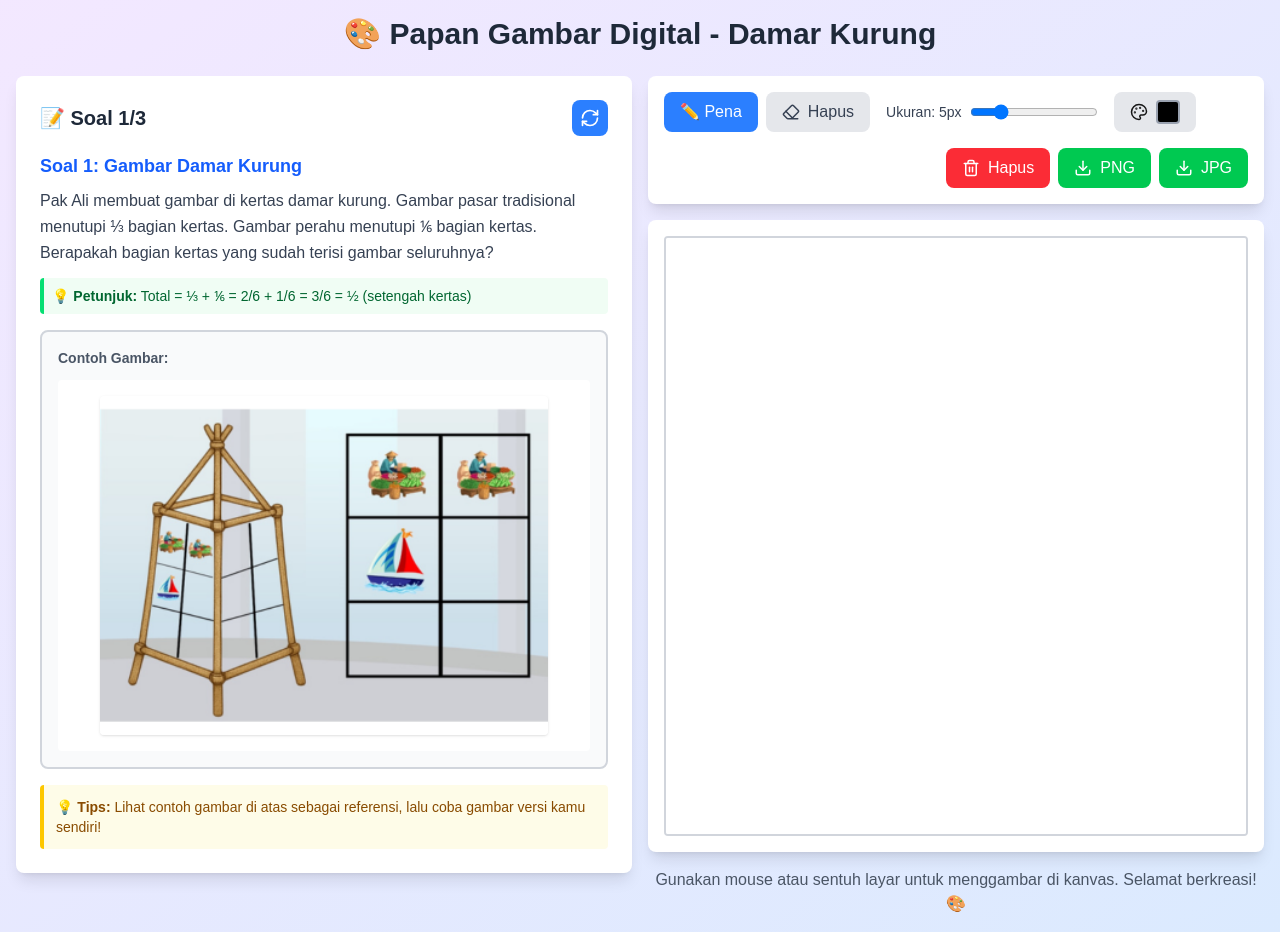
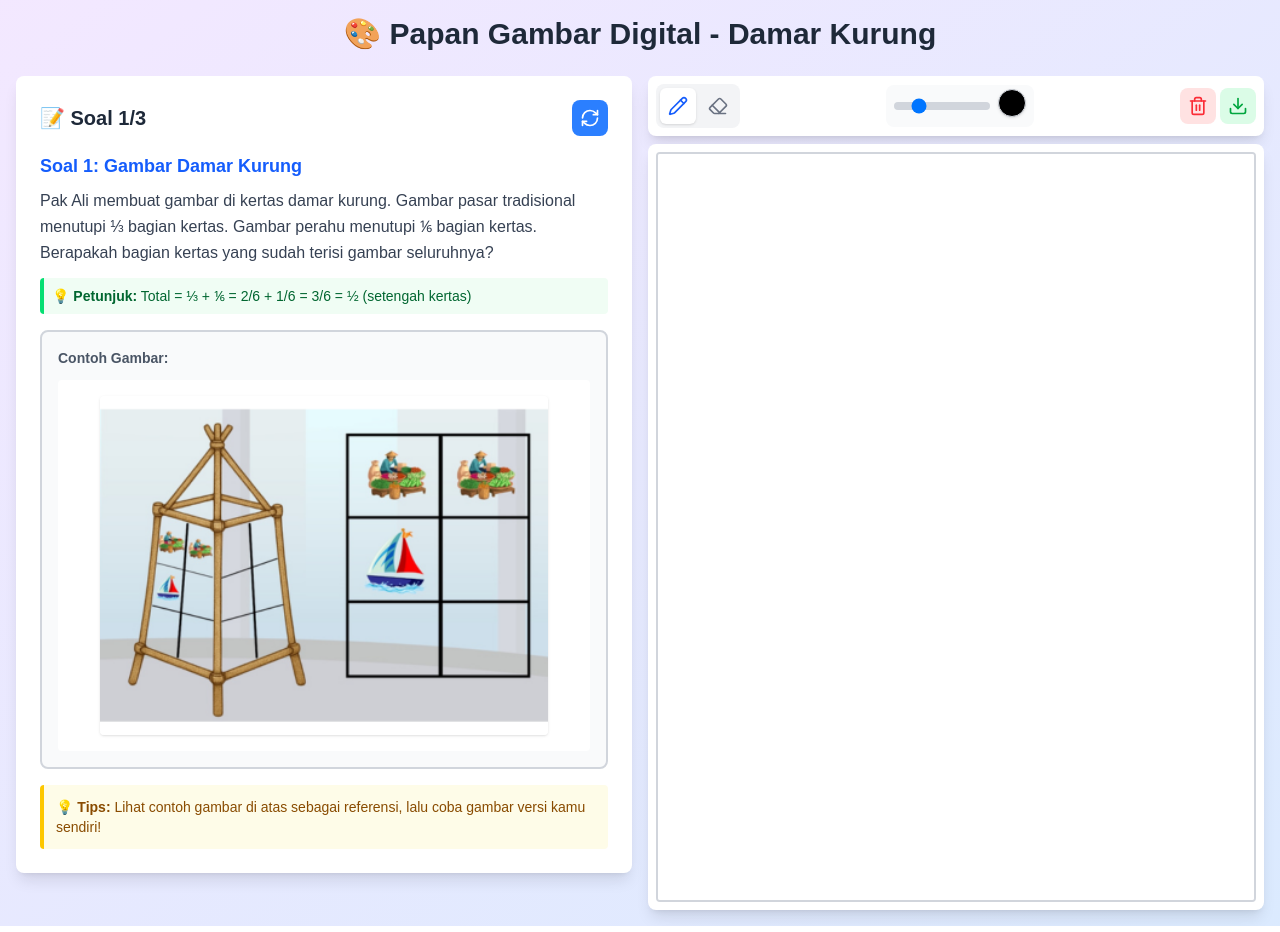
Before and after one commit to anugrahromadhon/Drawing-Web, a Next.js app: page / in a window 1280 px wide. Built offline with nearby package versions, Linux system fonts and the light colour scheme.

Commit message:
Update canvas height and add Pencil tool
Increased default canvas height from 600px to 750px and added a Pencil tool to the toolbar.

```diff
--- a/src/components/DrawingApp.tsx
+++ b/src/components/DrawingApp.tsx
@@ -1,7 +1,7 @@
 "use client";
 
 import React, { useRef, useState, useEffect } from 'react';
-import { Download, Eraser, Trash2, Palette, RefreshCw } from 'lucide-react';
+import { Download, Eraser, Trash2, Palette, RefreshCw, Pencil } from 'lucide-react';
 
 export default function DrawingApp() {
   const canvasRef = useRef<HTMLCanvasElement | null>(null);
@@ -44,7 +44,8 @@ export default function DrawingApp() {
 
     const dpr = typeof window !== "undefined" ? window.devicePixelRatio || 1 : 1;
     const width = canvas.offsetWidth || 800;
-    const height = canvas.offsetHeight || 600;
+    // UBAH: Tinggi default diperbesar agar panjang ke bawah
+    const height = canvas.offsetHeight || 750;
 
     canvas.width = Math.floor(width * dpr);
     canvas.height = Math.floor(height * dpr);
@@ -110,9 +111,7 @@ export default function DrawingApp() {
     if (!canvas) return;
     const ctx = canvas.getContext("2d");
     if (!ctx) return;
-
     (e.target as HTMLCanvasElement).releasePointerCapture?.(e.pointerId);
-
     ctx.closePath();
     setIsDrawing(false);
   };
@@ -120,12 +119,9 @@ export default function DrawingApp() {
   const clearCanvas = () => {
     const canvas = canvasRef.current;
     if (!canvas) return;
-
     const ctx = canvas.getContext('2d');
     if (!ctx) return;
-
     const dpr = (typeof window !== "undefined" ? window.devicePixelRatio : 1) || 1;
-
     ctx.setTransform(1, 0, 0, 1, 0, 0);
     ctx.fillStyle = '#FFFFFF';
     ctx.fillRect(0, 0, canvas.width, canvas.height);
@@ -135,14 +131,11 @@ export default function DrawingApp() {
   const exportImage = (format: "png" | "jpeg" = "png") => {
     const canvas = canvasRef.current;
     if (!canvas) return;
-
     const mime = format === "jpeg" ? "image/jpeg" : "image/png";
     const title = (questions && questions[currentQuestion]?.title) || "drawing";
     const safeTitle = title.toLowerCase().replace(/\s+/g, "-").replace(/[^a-z0-9\-]/g, "");
     const filename = `gambar-${safeTitle}.${format}`;
-
     const dataUrl = canvas.toDataURL(mime);
-
     const link = document.createElement("a");
     link.href = dataUrl;
     link.download = filename;
@@ -163,7 +156,6 @@ export default function DrawingApp() {
           🎨 Papan Gambar Digital - Damar Kurung
         </h1>
 
-        {/* UBAH: Grid jadi 2 kolom (lg:grid-cols-2) agar 50:50 */}
         <div className="grid grid-cols-1 lg:grid-cols-2 gap-4">
 
           {/* Panel Soal - Kiri */}
@@ -220,108 +212,85 @@ export default function DrawingApp() {
           </div>
 
           {/* Panel Gambar - Kanan */}
-          {/* UBAH: col-span jadi 1 (lg:col-span-1) agar lebar sama dengan kiri */}
-          <div className="lg:col-span-1">
-            {/* Toolbar */}
-            <div className="bg-white rounded-lg shadow-lg p-4 mb-4">
-              <div className="flex flex-wrap items-center gap-4">
-                <div className="flex gap-2">
+          <div className="lg:col-span-1 flex flex-col">
+
+            {/* UBAH: Toolbar dibuat lebih tipis (p-2) dan compact */}
+            <div className="bg-white rounded-lg shadow-lg p-2 mb-2 flex flex-wrap items-center justify-between gap-2">
+
+                {/* Grup Alat (Pena & Hapus - Tanpa Teks) */}
+                <div className="flex gap-1 bg-gray-100 p-1 rounded-lg">
                   <button
                     onClick={() => setTool('pen')}
-                    className={`px-4 py-2 rounded-lg font-medium transition ${
-                      tool === 'pen'
-                        ? 'bg-blue-500 text-white'
-                        : 'bg-gray-200 text-gray-700 hover:bg-gray-300'
+                    className={`p-2 rounded-md transition ${
+                      tool === 'pen' ? 'bg-white shadow text-blue-600' : 'text-gray-500 hover:text-gray-700'
                     }`}
+                    title="Pena"
                   >
-                    ✏️ Pena
+                    <Pencil size={20} />
                   </button>
                   <button
                     onClick={() => setTool('eraser')}
-                    className={`px-4 py-2 rounded-lg font-medium transition flex items-center gap-2 ${
-                      tool === 'eraser'
-                        ? 'bg-blue-500 text-white'
-                        : 'bg-gray-200 text-gray-700 hover:bg-gray-300'
+                    className={`p-2 rounded-md transition ${
+                      tool === 'eraser' ? 'bg-white shadow text-blue-600' : 'text-gray-500 hover:text-gray-700'
                     }`}
+                    title="Penghapus"
                   >
-                    <Eraser size={18} /> Hapus
+                    <Eraser size={20} />
                   </button>
                 </div>
 
-                <div className="flex items-center gap-2">
-                  <label className="text-sm font-medium text-gray-700">
-                    Ukuran: {brushSize}px
-                  </label>
+                {/* Grup Slider & Warna */}
+                <div className="flex items-center gap-2 bg-gray-50 px-2 py-1 rounded-lg">
                   <input
-                    type="range"
-                    min="1"
-                    max="20"
+                    type="range" min="1" max="20"
                     value={brushSize}
                     onChange={(e) => setBrushSize(Number(e.target.value))}
-                    className="w-32"
+                    className="w-24 h-2 bg-gray-300 rounded-lg appearance-none cursor-pointer"
+                    title="Ukuran Kuas"
                   />
-                </div>
-
                   <div className="relative">
                     <button
                       onClick={() => setShowColorPicker(!showColorPicker)}
-                    className="flex items-center gap-2 px-4 py-2 bg-gray-200 rounded-lg hover:bg-gray-300 transition"
-                  >
-                    <Palette size={18} />
-                    <div
-                      className="w-6 h-6 rounded border-2 border-gray-400"
+                      className="w-7 h-7 rounded-full border border-gray-300 shadow-sm"
                       style={{ backgroundColor: color }}
                     />
-                  </button>
-
                     {showColorPicker && (
-                    <div className="absolute top-12 left-0 bg-white rounded-lg shadow-xl p-3 z-10 grid grid-cols-5 gap-2">
+                      <div className="absolute top-10 right-0 bg-white rounded-lg shadow-xl p-2 z-10 grid grid-cols-5 gap-1 w-40">
                         {colors.map((c) => (
                           <button
                             key={c}
-                          onClick={() => {
-                            setColor(c);
-                            setShowColorPicker(false);
-                          }}
-                          className="w-8 h-8 rounded border-2 border-gray-300 hover:scale-110 transition"
+                            onClick={() => { setColor(c); setShowColorPicker(false); }}
+                            className="w-6 h-6 rounded-full border border-gray-200 hover:scale-110"
                             style={{ backgroundColor: c }}
                           />
                         ))}
-                      <input
-                        type="color"
-                        value={color}
-                        onChange={(e) => setColor(e.target.value)}
-                        className="w-8 h-8 rounded cursor-pointer col-span-5"
-                      />
                       </div>
                     )}
                   </div>
+                </div>
 
-                <div className="flex gap-2 ml-auto">
+                {/* Grup Aksi (Hapus Semua & Download - Ikon Saja) */}
+                <div className="flex gap-1">
                   <button
                     onClick={clearCanvas}
-                    className="px-4 py-2 bg-red-500 text-white rounded-lg hover:bg-red-600 transition flex items-center gap-2"
+                    className="p-2 bg-red-100 text-red-500 rounded-lg hover:bg-red-200 transition"
+                    title="Bersihkan Kanvas"
                   >
-                    <Trash2 size={18} /> Hapus
+                    <Trash2 size={20} />
                   </button>
                   <button
                     onClick={() => exportImage('png')}
-                    className="px-4 py-2 bg-green-500 text-white rounded-lg hover:bg-green-600 transition flex items-center gap-2"
+                    className="p-2 bg-green-100 text-green-600 rounded-lg hover:bg-green-200 transition"
+                    title="Download Gambar"
                   >
-                    <Download size={18} /> PNG
+                    <Download size={20} />
                   </button>
-                  <button
-                    onClick={() => exportImage('jpeg')}
-                    className="px-4 py-2 bg-green-500 text-white rounded-lg hover:bg-green-600 transition flex items-center gap-2"
-                  >
-                    <Download size={18} /> JPG
-                  </button>
-                </div>
                 </div>
             </div>
 
             {/* Canvas */}
-            <div className="bg-white rounded-lg shadow-lg p-4">
+            <div className="bg-white rounded-lg shadow-lg p-2">
+              {/* UBAH: Tinggi canvas diubah jadi 750px */}
               <canvas
                 ref={canvasRef}
                 onPointerDown={startDrawing}
@@ -329,13 +298,9 @@ export default function DrawingApp() {
                 onPointerUp={stopDrawing}
                 onPointerLeave={stopDrawing}
                 className="w-full border-2 border-gray-300 rounded cursor-crosshair touch-none"
-                style={{ height: '600px' }}
+                style={{ height: '750px' }}
               />
             </div>
-
-            <p className="text-center mt-4 text-gray-600">
-              Gunakan mouse atau sentuh layar untuk menggambar di kanvas. Selamat berkreasi! 🎨
-            </p>
           </div>
         </div>
       </div>
```
Lines whose indentation alone changed are shown as unchanged.
